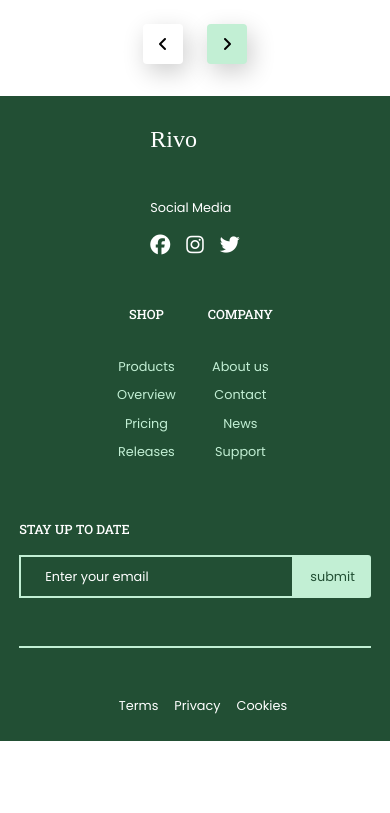
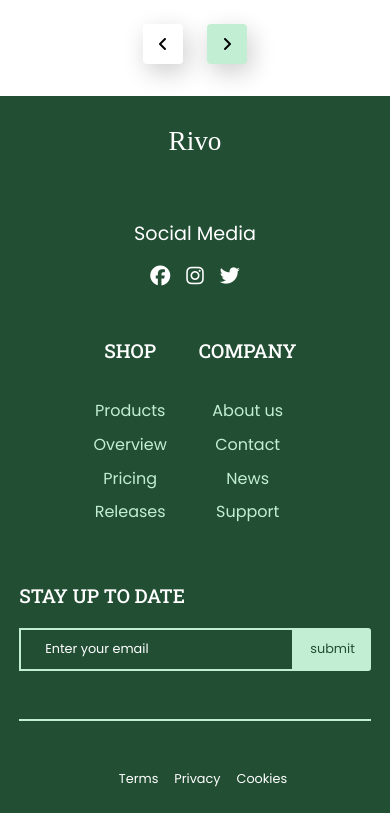
Before and after one commit to Elfawi/Fashion-website, a plain HTML site: page index.html in a window 390 px wide. Shown: the part 10800-11613 px from the top of the page. Before the commit the page ends 11541 px from the top, so only its background shows below. Drawn offline with Linux system fonts and the light colour scheme; a web font is replaced by a local one.

Commit message:
Silder working

```diff
--- a/queries.css
+++ b/queries.css
@@ -12,6 +12,20 @@
   /* Responsive navigation */
   .nav__list {
     display: none;
+  }
+  .nav__link:link,
+  .nav__link:visited {
+    font-size: 2.4rem;
+  }
+  .footer__link:link,
+  .footer__link:visited {
+    font-size: 2rem;
+  }
+  .footer__heading {
+    font-size: 2.4rem;
+  }
+  .social-media-heading{
+    font-size: 2.4rem;
   }
   .phone-menu {
     display: block;
@@ -96,7 +110,7 @@
 
   /* Footer */
   .logo {
-    font-size: 3rem;
+    font-size: 3.4rem;
   }
   .footer {
     grid-template-columns: 10rem 1fr;
--- a/style.css
+++ b/style.css
@@ -467,6 +467,18 @@ NAV BAR END
 .logo-white {
   color: #fff;
 }
+.brand-column {
+  display: flex;
+  flex-direction: column;
+  align-items:center ;
+  justify-content: center;
+}
+.social-media{
+  display: flex;
+  flex-direction: column;
+  align-items: center;
+  justify-content: center;
+}
 .social-media-heading {
   font-size: 1.6rem;
 }
```
